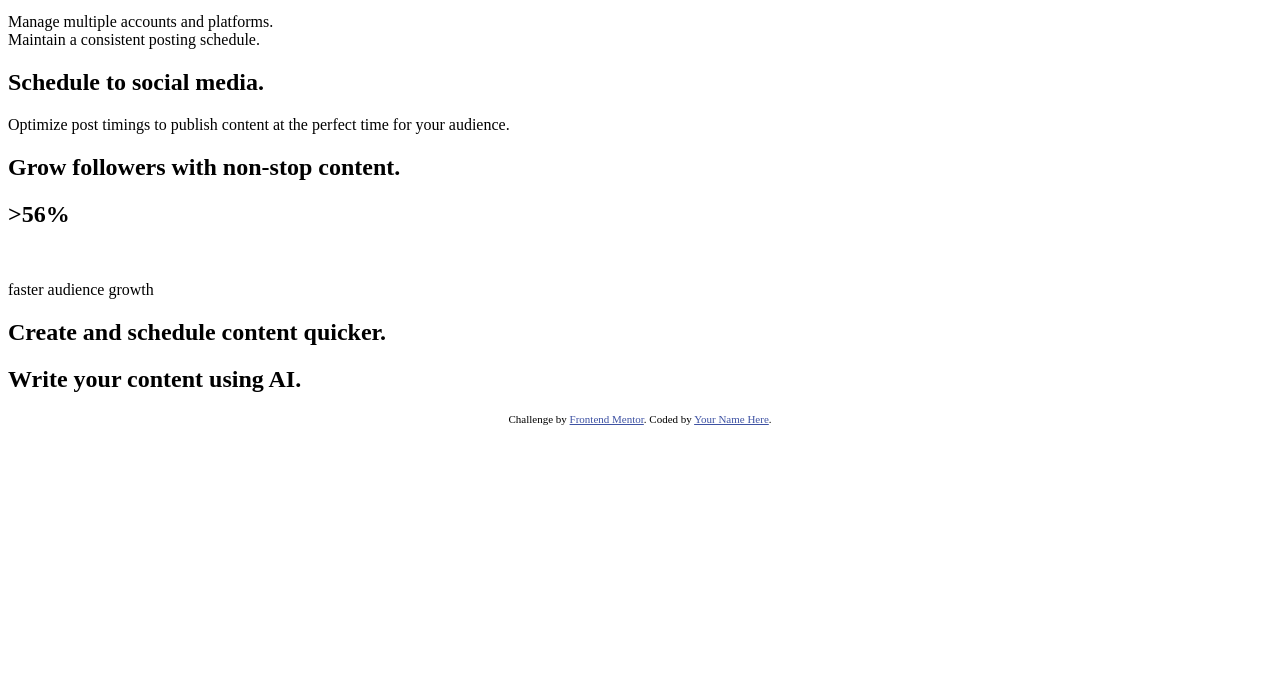
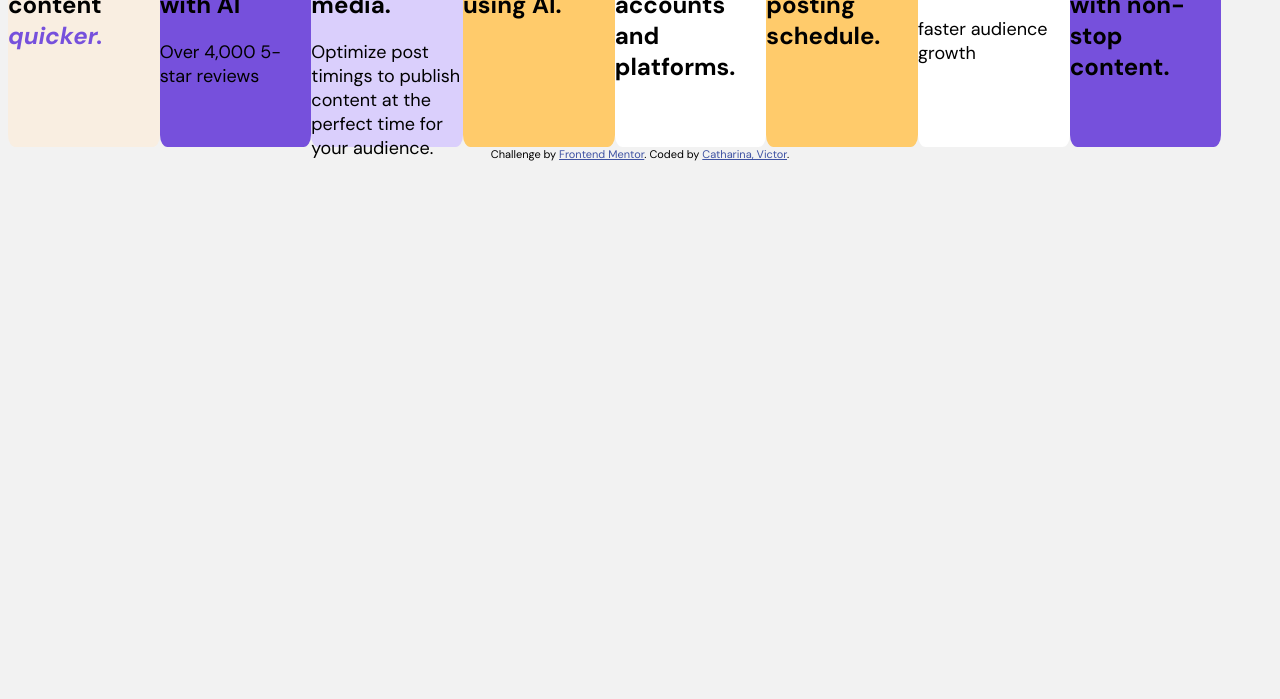
Before and after one commit to victorCatharina/bento-grid-main, a plain HTML site: page index.html in a window 1280 px wide. Shown: the part 101-800 px from the top of the page. Drawn offline with Linux system fonts and the light colour scheme.

Commit message:
feat: started styling

```diff
--- a/index.html
+++ b/index.html
@@ -1,16 +1,19 @@
 <!DOCTYPE html>
 <html lang="en">
+
 <head>
   <meta charset="UTF-8" />
   <meta name="viewport" content="width=device-width, initial-scale=1.0" />
   <!-- displays site properly based on user's device -->
 
+  <link rel="icon" type="image/png" sizes="32x32" href="./assets/images/favicon-32x32.png" />
+  <link rel="stylesheet" href="style/main.css">
+
+  <link rel="preconnect" href="https://fonts.googleapis.com">
+  <link rel="preconnect" href="https://fonts.gstatic.com" crossorigin>
   <link
-      rel="icon"
-      type="image/png"
-      sizes="32x32"
-      href="./assets/images/favicon-32x32.png"
-    />
+    href="https://fonts.googleapis.com/css2?family=DM+Sans:ital,opsz,wght@0,9..40,100..1000;1,9..40,100..1000&display=swap"
+    rel="stylesheet">
 
   <title>Frontend Mentor | Bento grid</title>
 
@@ -20,22 +23,27 @@
       font-size: 11px;
       text-align: center;
     }
+
     .attribution a {
       color: hsl(228, 45%, 44%);
     }
   </style>
 </head>
+
 <body>
-    <div>
-      <h1>Social Media 10x Faster with AI</h1>
+
+  <main class="container">
+
+    <div class="card01 yellow100-div">
+      <h2>Create and schedule content <span style="font-style: italic; color: hsl(256, 67%, 59%);">quicker.</span></h2>
+    </div>
+
+    <div class="card02 purple500-div">
+      <h2>Social Media 10x Faster with AI</h2>
       <p>Over 4,000 5-star reviews</p>
     </div>
 
-    <div>Manage multiple accounts and platforms.</div>
-
-    <div>Maintain a consistent posting schedule.</div>
-
-    <div>
+    <div class="card03 purple100-div">
       <h2>Schedule to social media.</h2>
       <p>
         Optimize post timings to publish content at the perfect time for your
@@ -43,26 +51,40 @@
       </p>
     </div>
 
-    <div><h2>Grow followers with non-stop content.</h2></div>
+    <div class="card04 yellow500-div">
+      <h2>Write your content using AI.</h2>
+    </div>
 
-    <div>
-      <h2>>56%</h2>
+    <div class="card05 white-div">
+      <h2>Manage multiple accounts and platforms.</h2>
+    </div>
+
+    <div class="card06 yellow500-div">
+      <h2>Maintain a consistent posting schedule.</h2>
+    </div>
+
+    <div class="card07 white-div">
+      <h2>56%</h2>
       <br />
       <p>faster audience growth</p>
     </div>
 
-    <div>
-      <h2>Create and schedule content quicker.</h2>
+    <div class="card08 purple500-div">
+      <h2>Grow followers with non-stop content.</h2>
     </div>
+  </main>
 
-    <div>
-      <h2>Write your content using AI.</h2>
-    </div>
+  <footer>
 
     <div class="attribution">
       Challenge by
       <a href="https://www.frontendmentor.io?ref=challenge">Frontend Mentor</a>.
-      Coded by <a href="#">Your Name Here</a>.
+      Coded by <a href="#">Catharina, Victor</a>.
     </div>
+
+  </footer>
+
+
 </body>
+
 </html>
--- a/style/main.css
+++ b/style/main.css
@@ -0,0 +1,82 @@
+body {
+    font-family: "DM Sans", serif;
+    background-color: hsl(0, 0%, 95%);
+}
+
+p {
+    font-size: 18px;
+}
+
+.purple100-div {
+    background-color: hsl(254, 88%, 90%);
+}
+
+.purple500-div {
+    background-color: hsl(256, 67%, 59%);
+}
+
+
+.yellow100-div {
+    background-color: hsl(31, 66%, 93%);
+}
+
+.yellow500-div {
+    background-color: hsl(39, 100%, 71%);
+}
+
+.white-div {
+    background-color: hsl(0, 0%, 100%);
+}
+
+.container {
+    display: flex;
+
+}
+
+.card01 {
+    width: 12%;
+    height: 30lvh;
+    border-radius: 5%;
+}
+
+.card02 {
+    width: 12%;
+    height: 30lvh;
+    border-radius: 5%;
+}
+
+.card03 {
+    width: 12%;
+    height: 30lvh;
+    border-radius: 5%;
+}
+
+.card04 {
+    width: 12%;
+    height: 30lvh;
+    border-radius: 5%;
+}
+
+.card05 {
+    width: 12%;
+    height: 30lvh;
+    border-radius: 5%;
+}
+
+.card06 {
+    width: 12%;
+    height: 30lvh;
+    border-radius: 5%;
+}
+
+.card07 {
+    width: 12%;
+    height: 30lvh;
+    border-radius: 5%;
+}
+
+.card08 {
+    width: 12%;
+    height: 30lvh;
+    border-radius: 5%;
+}
```
Lines whose indentation alone changed are shown as unchanged.
